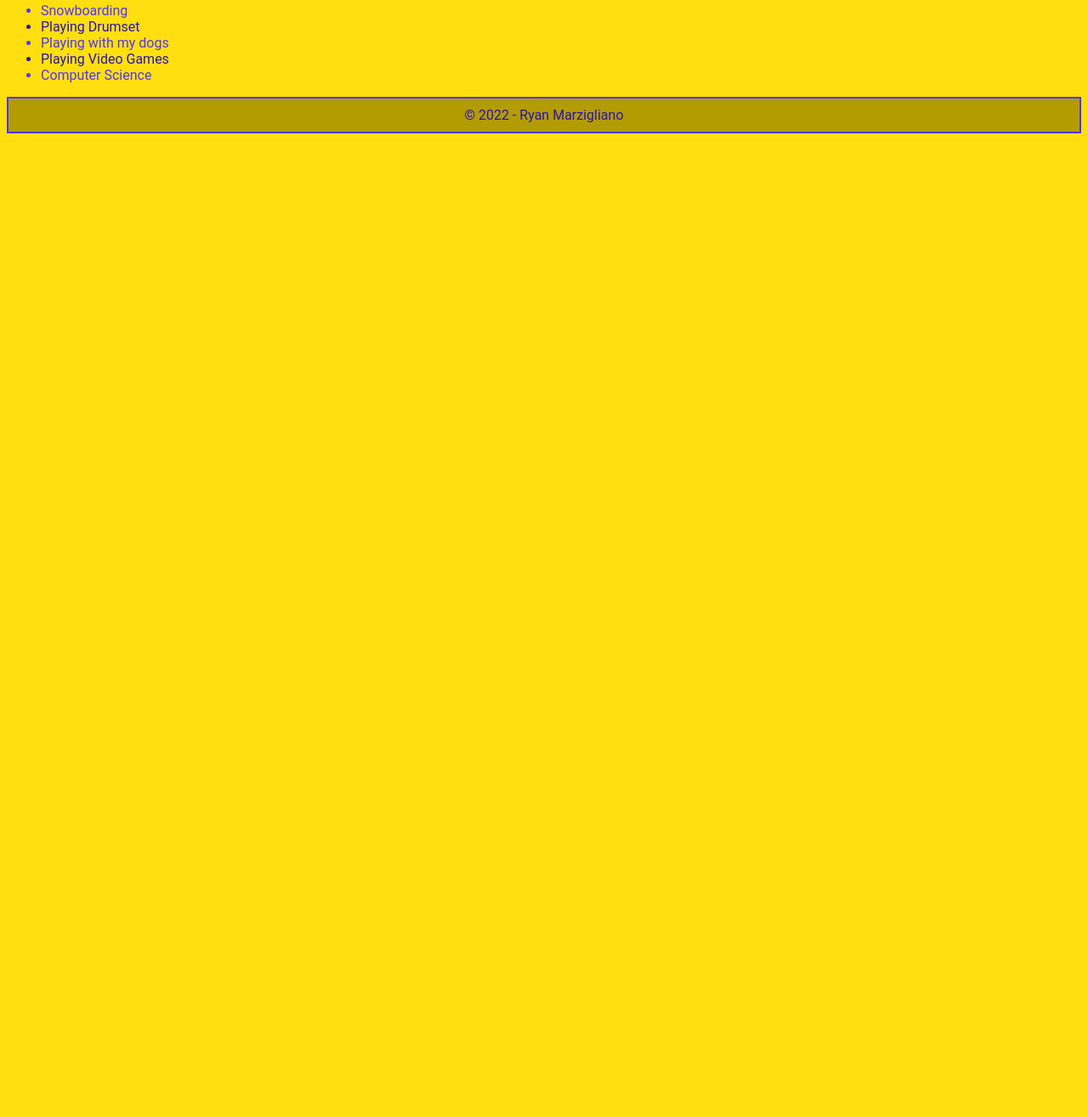
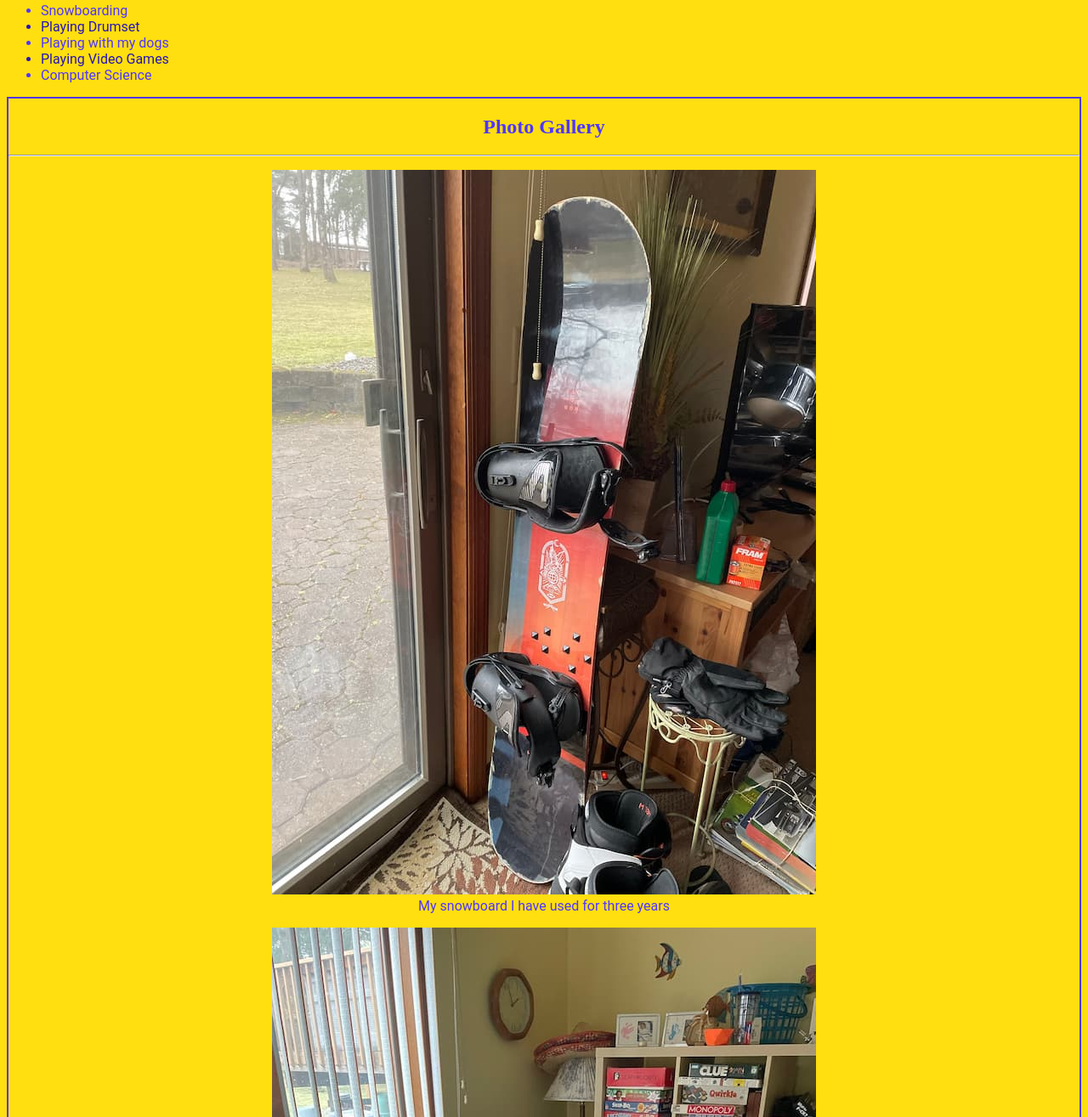
Before and after one commit to RVCC-IDMX/about-me-ryanmarz31, a plain HTML site: page index.html in a window 1280 px wide. Shown: the part 1085-2400 px from the top of the page at 85% size. Before the commit the page ends 1250 px from the top, so only its background shows below. Drawn offline with Linux system fonts and the light colour scheme; a web font is replaced by a local one.

Commit message:
Adding photo gallery

```diff
--- a/css/style.css
+++ b/css/style.css
@@ -25,14 +25,36 @@ header {
     padding:10px;
 }
 
+/*Hero Section*/
+
+
+
 #hero img {
     width:300px;
 }
+
+/*Bio Section*/
 
 #bio {
     text-align:center;
 }
 
+/*Hobbies*/
+
 #hobbies ul li:nth-child(even) {
     color:#2914B3;
 }
+
+/*Gallery*/
+
+#gallery {
+    border: 2px solid #5036FE;
+}
+
+#gallery img {
+    max-width:100%;
+}
+
+#gallery figure {
+    text-align:center;
+}
--- a/index.html
+++ b/index.html
@@ -82,6 +82,31 @@
 
         </section>
 
+
+        <section id="gallery">
+
+            <h2>Photo Gallery</h2>
+
+            <hr>
+
+            <figure>
+                <img src="Images/snowboard-640w.jpg" alt="My Snowboard">
+                <figcaption>My snowboard I have used for three years</figcaption>
+            </figure>
+
+            <figure>
+                <img src="Images/drumset-640w.jpg" alt="My drumset">
+                <figcaption>My drumset I got for Christmas that I play</figcaption>
+            </figure>
+
+            <figure>
+                <img src="Images/dogs-640w.jpg" alt="My Snowboard">
+                <figcaption>My three dogs, Saki, Lane, and Pluto, names from back to front</figcaption>
+            </figure>
+
+
+        </section>
+
     </main>
 
     <footer>
```
